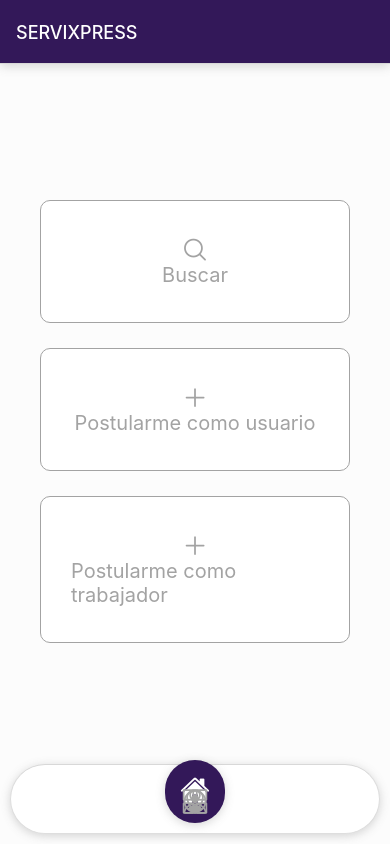
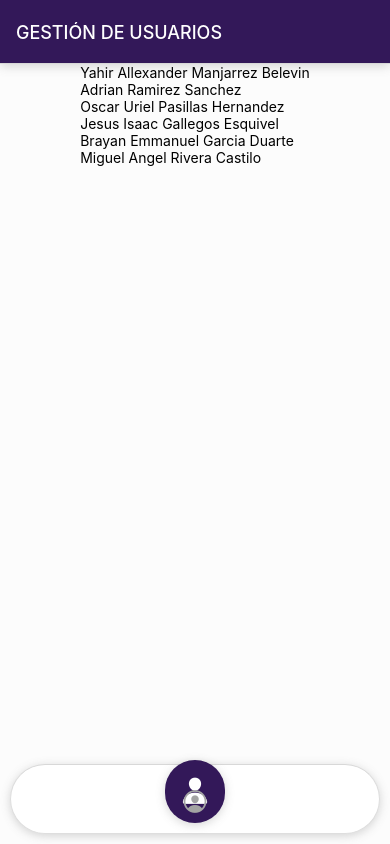
Before and after one commit to Rck23/ServiXpress, a React Native app in the folder src/APPMovil/: screen /userNavigatorScreen in a window 390 px wide. Built offline with nearby package versions, Linux system fonts and the light colour scheme.

Commit message:
Se subio el formulario de servicios

```diff
--- a/src/APPMovil/src/Components/Shared/NavigationComponents.tsx
+++ b/src/APPMovil/src/Components/Shared/NavigationComponents.tsx
@@ -17,7 +17,7 @@ export const TabBarIconsRNode = (route: RouteProp<ParamListBase, string>, focuse
         case 'servicesMapScreen':
             iconName = focused ? 'location' : 'location-outline'
             break;
-        case 'usersManageScreen':
+        case 'userNavigatorScreen':
             iconName = focused ? 'person' : 'person-outline'
             break;
         case 'profileScreen':
--- a/src/APPMovil/src/Components/Shared/SharedComponents.tsx
+++ b/src/APPMovil/src/Components/Shared/SharedComponents.tsx
@@ -28,10 +28,20 @@ export const ButtonPrincipalGlobal = (props: ButtonPrincipalProps) => {
     )
 }
 
-
-
 export const TextComponent = (props: TextProps) => {
     return (
         <Text style={[{ color: mainColors.textColor, fontWeight: '400', fontSize: 13 }, props.style]}>{props.text ?? ''}</Text>
     )
 }
+
+type ItemProps = {
+    name: string
+}
+
+export default function UserListItem(props: ItemProps) {
+    return (
+        <View>
+            <Text>{props.name}</Text>
+        </View>
+    )
+}
--- a/src/APPMovil/src/Navigation/HomeNavigator.tsx
+++ b/src/APPMovil/src/Navigation/HomeNavigator.tsx
@@ -1,13 +1,12 @@
 import * as React from 'react';
 import { createBottomTabNavigator } from '@react-navigation/bottom-tabs';
-import { HomeScreen } from '../Screens/HomeScreen';
 import { ServicesMapScreen } from '../Screens/ServicesMapScreen';
 import { ServicesBoardScreen } from '../Screens/ServicesBoardScreen';
-import { UsersManageScreen } from '../Screens/UsersManageScreen';
 import { ProfileScreen } from '../Screens/ProfileScreen';
 import { TabBarIconsRNode } from '../Components/Shared/NavigationComponents';
 import { NavigationStyles } from '../Styles/NavigationStyles';
 import { ServiceNavigator } from './ServiceNavigator';
+import { UserNavigator } from './UserNavigator';
 
 export type HomeStackParams = {
     serviceNavigatorScreen: undefined
@@ -15,6 +14,7 @@ export type HomeStackParams = {
     servicesBoardScreen: undefined
     usersManageScreen: undefined
     profileScreen: undefined
+    userNavigatorScreen: undefined
 }
 
 
@@ -39,7 +39,7 @@ export const HomeNavigator = () => {
             <Tab.Screen name="serviceNavigatorScreen" options={{ title: 'ServiXpress' }} component={ServiceNavigator} />
             <Tab.Screen name="servicesMapScreen" options={{ title: 'Servicios' }} component={ServicesMapScreen} />
             <Tab.Screen name="servicesBoardScreen" options={{ title: 'Tablero servicios' }} component={ServicesBoardScreen} />
-            <Tab.Screen name="usersManageScreen" options={{ title: 'Gestión de usuarios' }} component={UsersManageScreen} />
+            <Tab.Screen name="userNavigatorScreen" options={{ title: 'Gestión de usuarios' }} component={UserNavigator} />
             <Tab.Screen name="profileScreen" options={{ title: 'Mi perfil' }} component={ProfileScreen} />
         </Tab.Navigator>
     );
--- /dev/null
+++ b/src/APPMovil/src/Navigation/UserNavigator.tsx
@@ -0,0 +1,26 @@
+import * as React from 'react';
+import { createStackNavigator } from '@react-navigation/stack';
+import { UserDetailsScreen } from '../Screens/UserNavigation/UserDetailsScreen';
+import { UsersManageScreen } from '../Screens/UserNavigation/UsersManageScreen';
+
+
+export type UserStackParams = {
+    userManageScreen: undefined
+    userDetailsScreen: undefined
+}
+
+const Stack = createStackNavigator<UserStackParams>();
+
+export const UserNavigator = () => {
+    return (
+        <Stack.Navigator
+            initialRouteName="userManageScreen"
+            screenOptions={{
+                headerShown: false
+            }}
+        >
+            <Stack.Screen name="userManageScreen" component={UsersManageScreen} />
+            <Stack.Screen name="userDetailsScreen" component={UserDetailsScreen} />
+        </Stack.Navigator>
+    );
+}
--- /dev/null
+++ b/src/APPMovil/src/Screens/UserNavigation/UserDetailsScreen.tsx
@@ -0,0 +1,17 @@
+import { View } from "react-native"
+import { HomeStackParams } from "../../Navigation/HomeNavigator"
+import { StackScreenProps } from '@react-navigation/stack';
+import { Text } from "react-native";
+import { UserStackParams } from '../../Navigation/UserNavigator';
+import { GlobalStyles } from "../../Styles/SharedStyles";
+
+interface Props extends StackScreenProps<UserStackParams, "userDetailsScreen"> { }
+
+
+export const UserDetailsScreen = ({ navigation, route }: Props) => {
+    return (
+        <View style={GlobalStyles.Globalcontainerdad}>
+            jjaajaa
+        </View>
+    )
+}
--- /dev/null
+++ b/src/APPMovil/src/Screens/UserNavigation/UsersManageScreen.tsx
@@ -0,0 +1,46 @@
+import { View, FlatList, TouchableOpacity, Text } from "react-native"
+import { StackScreenProps } from '@react-navigation/stack';
+import { UserStackParams } from '../../Navigation/UserNavigator';
+import { GlobalStyles } from "../../Styles/SharedStyles";
+import { HipervinculoGlobal } from "../../Components/Shared/FormsComponents";
+import UserListItem from "../../Components/Shared/SharedComponents";
+
+interface Props extends StackScreenProps<UserStackParams, 'userManageScreen'> { }
+
+const userdata = [
+    {
+        id: '200387',
+        name: 'Yahir Allexander Manjarrez Belevin'
+    },
+    {
+        id: '200252',
+        name: 'Adrian Ramirez Sanchez'
+    },
+    {
+        id: '200456',
+        name: 'Oscar Uriel Pasillas Hernandez'
+    },
+    {
+        id: '200350',
+        name: 'Jesus Isaac Gallegos Esquivel'
+    },
+    {
+        id: '200237',
+        name: 'Brayan Emmanuel Garcia Duarte'
+    },
+    {
+        id: '190246',
+        name: 'Miguel Angel Rivera Castilo'
+    }
+]
+
+export const UsersManageScreen = ({ navigation, route }: Props) => {
+    return (
+        <View style={GlobalStyles.Globalcontainerdad}>
+            <FlatList
+                data={userdata}
+                renderItem={({item}) => <UserListItem name={item.name} />}
+                keyExtractor={item => item.id} />
+        </View>
+    )
+}
--- a/src/APPMovil/src/Screens/UsersManageScreen.tsx
+++ /dev/null
@@ -1,16 +0,0 @@
-import { View } from "react-native"
-import { HomeStackParams } from "../Navigation/HomeNavigator"
-import { StackScreenProps } from '@react-navigation/stack';
-import { Text } from "react-native";
-
-interface Props extends StackScreenProps<HomeStackParams, 'usersManageScreen'> { }
-
-export const UsersManageScreen = ({ navigation, route }: Props) => {
-    return (
-        <>
-            <View>
-                <Text>HELLO</Text>
-            </View>
-        </>
-    )
-}
```
Also changed, not shown: src/APPMovil/src/Screens/LoginScreen.tsx (+1 -1 lines).
